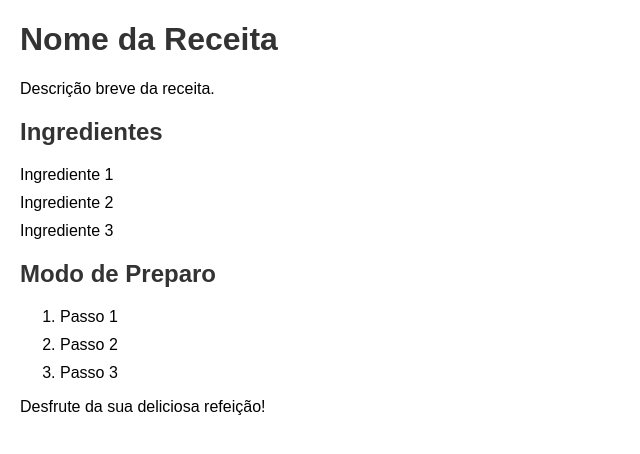
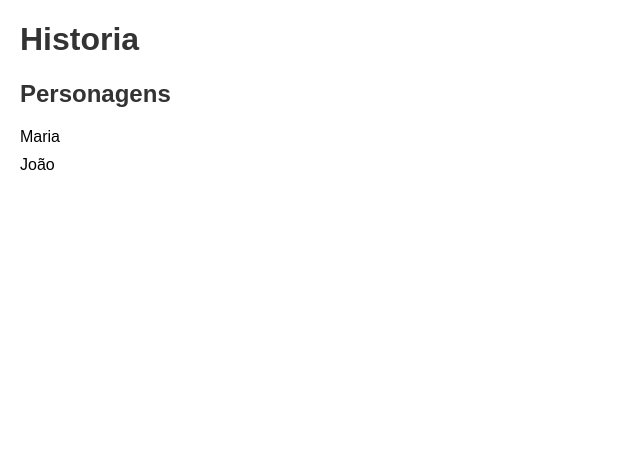
Before and after one commit to Alexsil51/Versionamento2b, a plain HTML site: page arquivo-Leticia.html in a window 1280 px wide. Shown: the whole page, without its empty margins (0-640 px from the left). Drawn offline with Linux system fonts and the light colour scheme.

Commit message:
feat: iniciando a história

```diff
--- a/arquivo-Leticia.html
+++ b/arquivo-Leticia.html
@@ -29,32 +29,15 @@
 <body>
 
     <header>
-        <h1>Nome da Receita</h1>
-        <p>Descrição breve da receita.</p>
+        <h1>Historia</h1>
     </header>
 
     <section>
-        <h2>Ingredientes</h2>
+        <h2>Personagens</h2>
         <ul>
-            <li>Ingrediente 1</li>
-            <li>Ingrediente 2</li>
-            <li>Ingrediente 3</li>
-            <!-- Adicione mais itens conforme necessário -->
+            <li>Maria</li>
+            <li>João</li>
         </ul>
     </section>
-
-    <section>
-        <h2>Modo de Preparo</h2>
-        <ol>
-            <li>Passo 1</li>
-            <li>Passo 2</li>
-            <li>Passo 3</li>
-            <!-- Adicione mais passos conforme necessário -->
-        </ol>
-    </section>
-
-    <footer>
-        <p>Desfrute da sua deliciosa refeição!</p>
-    </footer>
 </body>
 </html>
```
